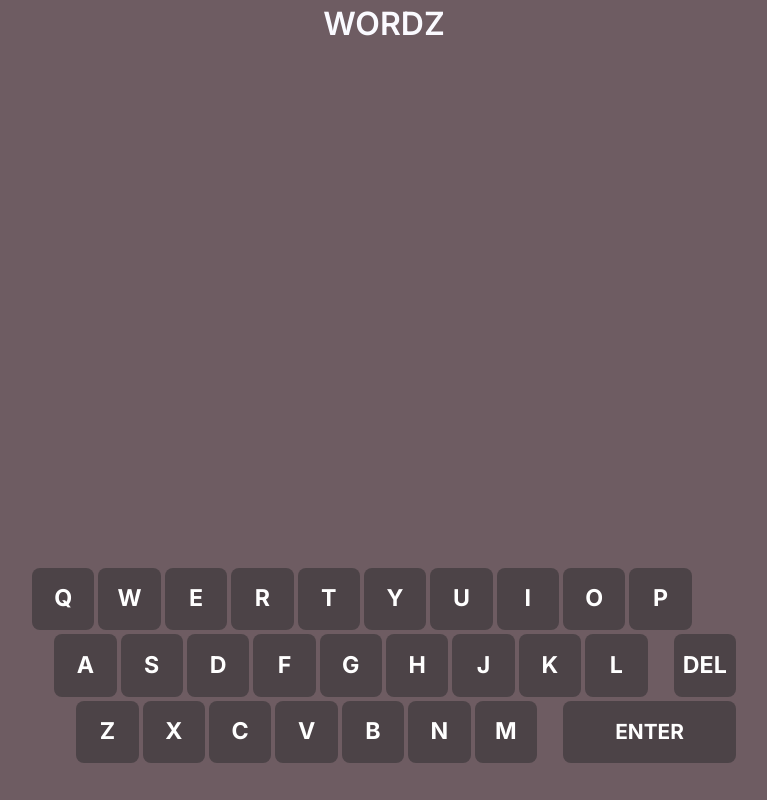
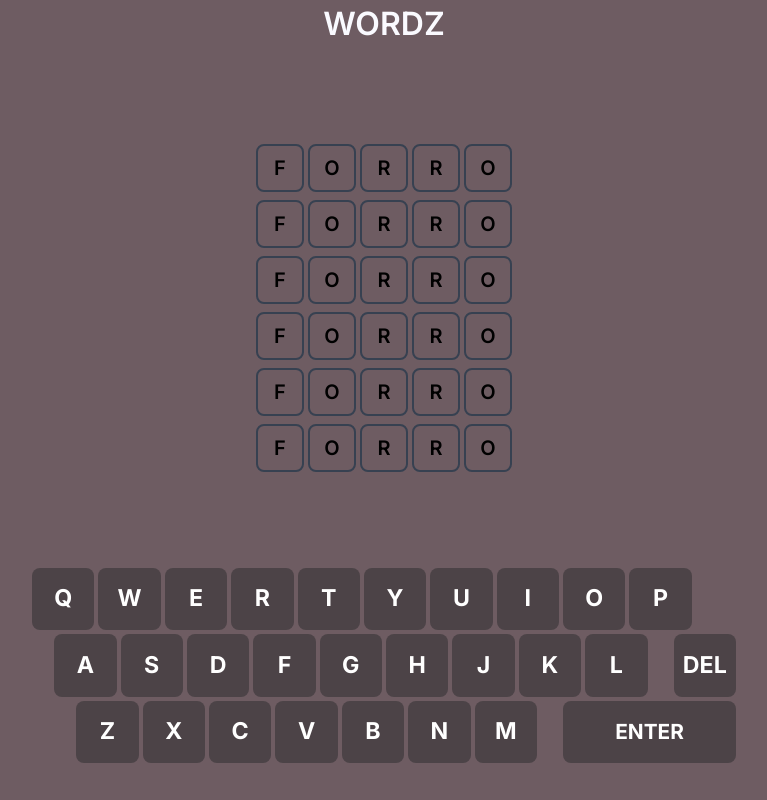
Before and after one commit to vtr-dev/wordz, a Next.js app: page / in a window 1280 px wide. Shown: the whole page, without its empty margins (256-1023 px from the left). Built offline with nearby package versions, Linux system fonts and the light colour scheme.

Commit message:
Content created

```diff
--- /dev/null
+++ b/src/app/components/Content.tsx
@@ -0,0 +1,18 @@
+import { words } from '@/utils/words';
+import MainRow from './LetterRow';
+
+function Main() {
+  const word = words[Math.floor(Math.random() * words.length)];
+  return (
+    <div className="flex flex-col gap-2">
+      <MainRow>{word}</MainRow>
+      <MainRow>{word}</MainRow>
+      <MainRow>{word}</MainRow>
+      <MainRow>{word}</MainRow>
+      <MainRow>{word}</MainRow>
+      <MainRow>{word}</MainRow>
+    </div>
+  );
+}
+
+export default Main;
--- /dev/null
+++ b/src/app/components/Letter.tsx
@@ -0,0 +1,9 @@
+function MainLetter({ children }: { children: React.ReactNode }) {
+  return (
+    <span className=" rounded-lg w-12 h-12 flex justify-center items-center box-border uppercase bg-transparent border-[0.125em] border-gray-700 font-semibold text-xl">
+      {children}
+    </span>
+  );
+}
+
+export default MainLetter;
--- /dev/null
+++ b/src/app/components/LetterRow.tsx
@@ -0,0 +1,15 @@
+import React from 'react';
+import MainLetter from './Letter';
+
+function MainRow({ children }: { children?: React.ReactNode }) {
+  const letterArray = typeof children === 'string' ? children.split('') : [];
+
+  return (
+    <div className="flex flex-row gap-1">
+      {letterArray.map((letter, idx) => (
+        <MainLetter key={idx}>{letter}</MainLetter>
+      ))}
+    </div>
+  );
+}
+export default MainRow;
--- a/src/app/page.tsx
+++ b/src/app/page.tsx
@@ -1,9 +1,9 @@
-'use client';
+import Main from './components/Content';
 
 function Home() {
   return (
-    <div className="flex">
-      <h1 id="home"></h1>
+    <div>
+      <Main></Main>
     </div>
   );
 }
```
